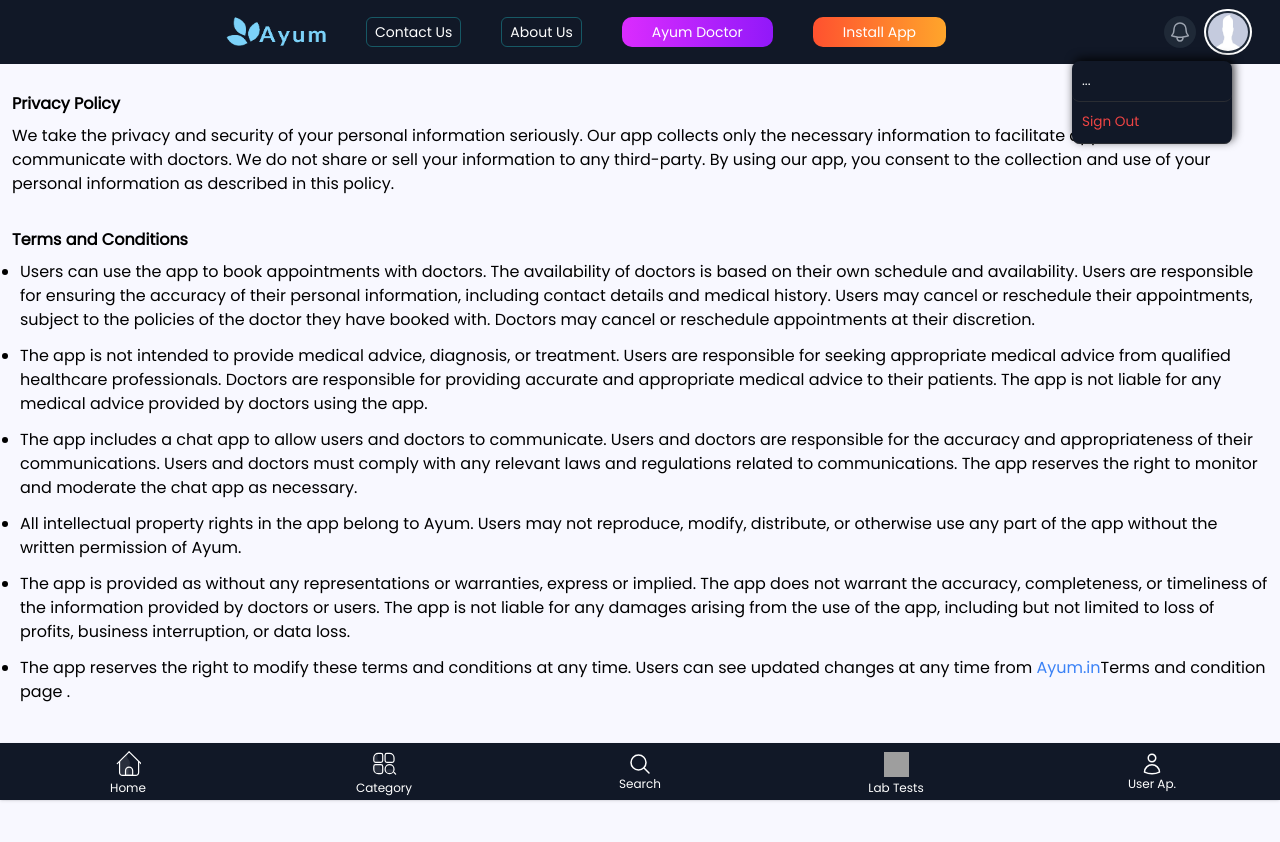
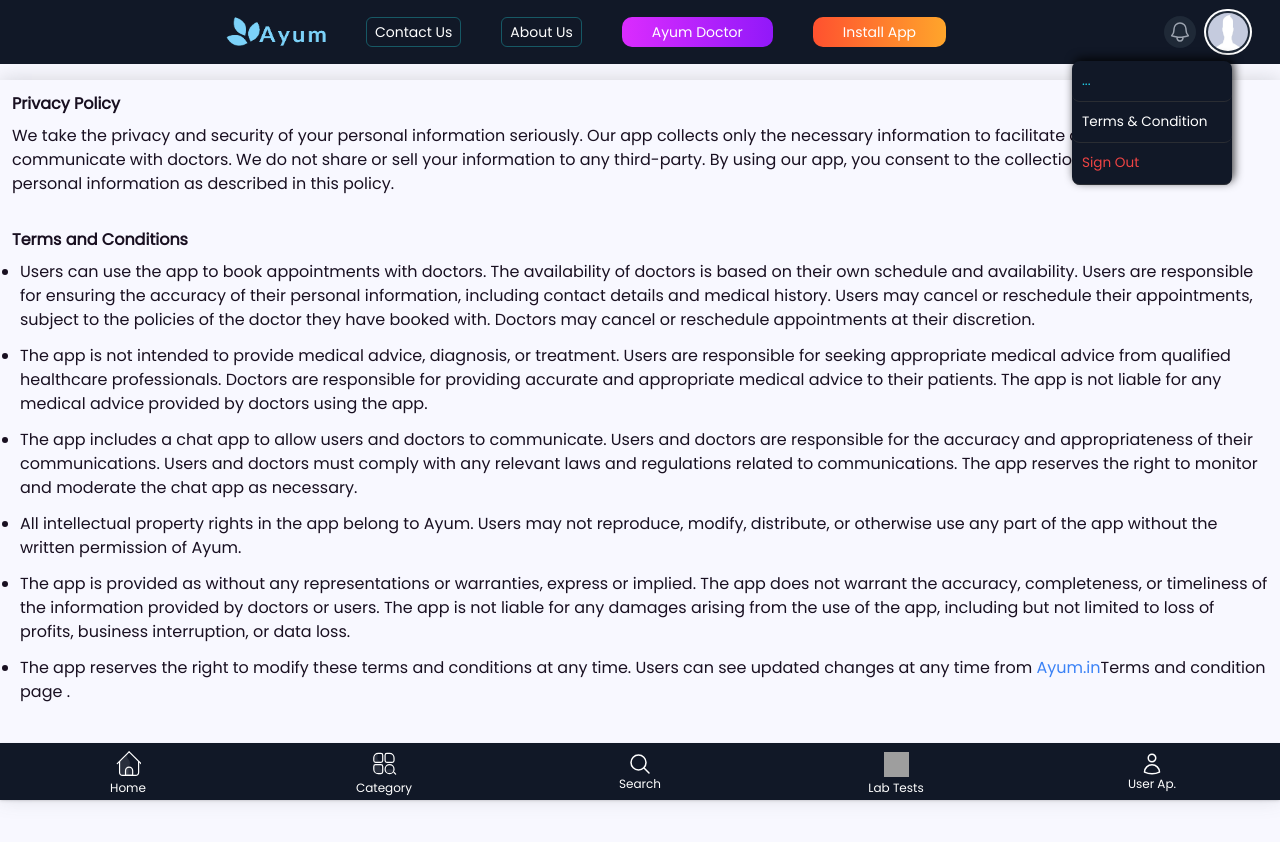
Before and after one commit to dwivediom/ayumCli, a Next.js app: page /PrivacyPolicy in a window 1280 px wide. Both pictures are taken after a click on the button "Open user menu". Shown: the top 842 px of the page. Built offline with nearby package versions, Linux system fonts and the light colour scheme; no server answers; grey boxes are pictures that could not be loaded.

Commit message:
some changes

```diff
--- a/components/Navbar.js
+++ b/components/Navbar.js
@@ -291,7 +291,13 @@
                     }}
                     className={`${styles.popup}`}
                   >
-                    <div className="text-white">{name ? name : "..."} </div>
+                    <div className="text-cyan-400">{name ? name : "..."} </div>
+                    <div
+                      onClick={() => Router.push("/PrivacyPolicy")}
+                      className="text-sm text-white"
+                    >
+                      Terms & Condition
+                    </div>
                     <SignOutbtn />
                   </div>
                 )}
--- a/pages/PrivacyPolicy.jsx
+++ b/pages/PrivacyPolicy.jsx
@@ -1,8 +1,9 @@
 import React from "react";
+import styles from "../styles/Home.module.css";
 
 const PrivacyPolicy = () => {
   return (
-    <div className=" pb-20 absolute p-3">
+    <div className={` ${styles.privacybox} pb-20 absolute p-3`}>
       <div>
         <h1 className="font-bold mb-2 text-left">Privacy Policy</h1>
         <p className=" text-left">
--- a/pages/_app.js
+++ b/pages/_app.js
@@ -1,16 +1,13 @@
 import "../styles/globals.css";
 import { Provider as ReduxProvider } from "react-redux";
-import styles from "../styles/Home.module.css";
-import Router, { useRouter } from "next/router";
+import Router from "next/router";
 import { store } from "../redux/store/store";
 import dynamic from "next/dynamic";
 import { useEffect } from "react";
 import { useState } from "react";
-import Loader from "../components/Loader";
 import Image from "next/image";
 const BottomNav = dynamic(() => import("../components/BottomNav"));
 import Navbar from "../components/Navbar";
-import { googleClientId } from "../utils/googleClientId";
 import { GoogleOAuthProvider } from "@react-oauth/google";
 import AccountProvider from "../context/AccountProvider";
 import { webpushfunc } from "../utils/notification";
--- a/styles/Home.module.css
+++ b/styles/Home.module.css
@@ -327,5 +327,23 @@
   }
 }
 .popup div:hover {
-  background-color: #202d46;
+  background-color: #00eaff;
+  color: black;
 }
+
+.popup div:nth-of-type(1):hover {
+  cursor: default;
+  color: rgb(50, 255, 252);
+
+  background-color: #111827;
+}
+.popup div:nth-last-child(1):hover {
+  background-color: #ff002f;
+  color: rgb(255, 255, 255);
+}
+.privacybox {
+  /* border: 2px solid red; */
+  color: #191021 !important;
+
+  box-shadow: 0 0 20px rgba(99, 105, 104, 0.251);
+}
--- a/styles/chat.module.css
+++ b/styles/chat.module.css
@@ -194,7 +194,6 @@
 .usercontainer {
   padding: 10px;
   display: flex;
-  background-color: aliceblue;
   flex-direction: column;
   gap: 1rem;
   /* height: 25rem; */
```
Also changed, not shown: 1 other file (tests, documents, lock files or other folders).
